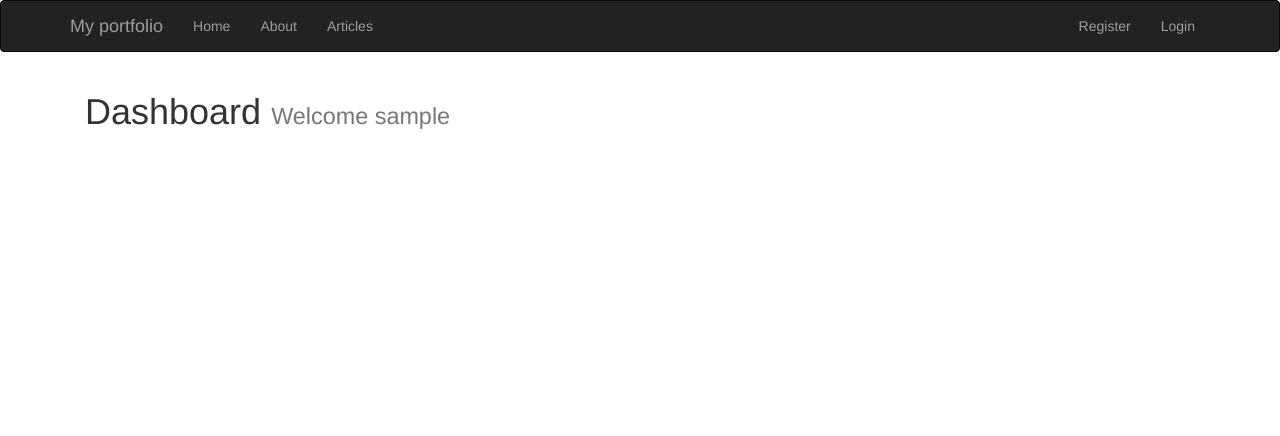
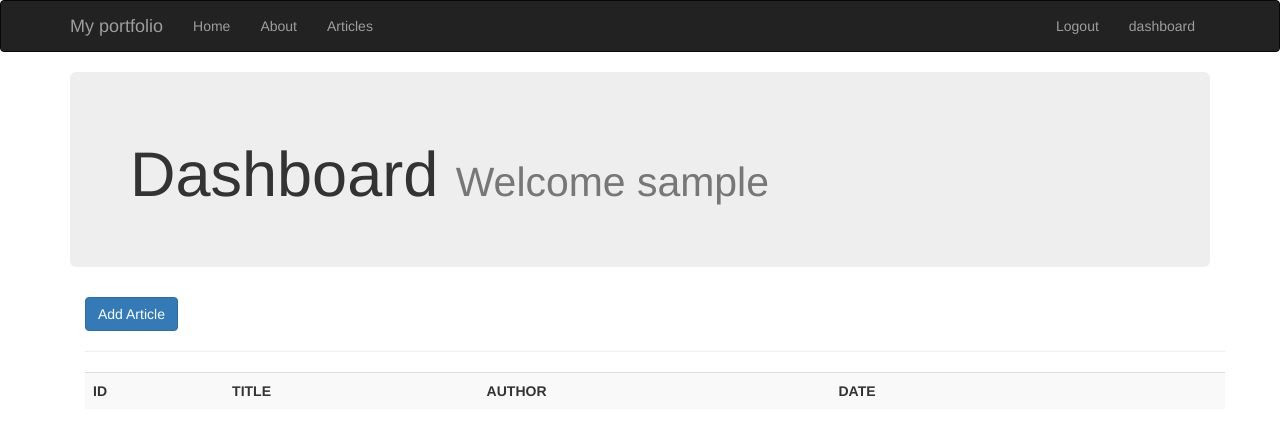
Before and after one commit to Ge0f3/Flaskwebapp, a Flask app: page /dashboard in a window 1280 px wide. Shown: the top 436 px of the page. Run offline with Flask 2, Linux system fonts and the light colour scheme; the visitor is signed in with stand-in values (Sample User, id 1); data that the repository does not hold is empty; some libraries are stand-ins or nearby versions.

Commit message:
articles module updated'

```diff
--- a/Templates/article.html
+++ b/Templates/article.html
@@ -2,7 +2,9 @@
 
 {% block body %}
 <div class="container">
-<h2>{{id}}</h2>
+    <h2>{{article.title}}</h2>
+    <h3>By {{article.author}} <small>created on {{article.create_date}}</small></h3>
+    <p>{{article.body}}</p>
 </div>
 
 
--- a/Templates/dashboard.html
+++ b/Templates/dashboard.html
@@ -1,7 +1,35 @@
 {% extends 'layout.html' %}
 
 {% block body %}
+<div class="jumbotron">
+    <h1>Dashboard <small> Welcome {{session.username}}</small> </h1>
+
+</div>
 <div class="container">
-    <h1>Dashboard <small> Welcome {{session.username}}</small> </h1>
+    <a class="btn btn-primary" type="submit" href="/add_article">Add Article </a>
+    <hr>
+    <table class="table table-striped">
+        <tr>
+            <th>ID</th>
+            <th>TITLE</th>
+            <th>AUTHOR</th>
+            <th>DATE</th>
+            <th></th>
+            <th></th>
+
+        </tr>
+        {% for article in articles %}
+        <tr>
+            <th>{{article.id}}</th>
+            <th>{{article.title}}</th>
+            <th>{{article.author}}</th>
+            <th>{{article.create_date}}</th>
+            <th><a href="edit_article/{{article.id}}" class="btn btn-primary pullright">EDIT</a></th>
+            <th><a href="#" class="btn btn-danger pullright">DELETE</a></th>
+
+        </tr>
+        {% endfor %}
+
+    </table>
 </div>
 {% endblock %}
--- a/Templates/include/_navbar.html
+++ b/Templates/include/_navbar.html
@@ -18,10 +18,11 @@
           </ul>
            <ul class="nav navbar-nav navbar-right">
                {% if session.logged_in %}
-               <li><a href="/logout">Logout</a></li>
+                    <li><a href="/logout">Logout</a></li>
+                    <li><a href="/dashboard">dashboard</a></li>
                {% else %}
-               <li><a href="/register">Register</a></li>
-               <li><a href="/login">Login</a></li>
+                    <li><a href="/register">Register</a></li>
+                    <li><a href="/login">Login</a></li>
                {%  endif%}
 
 
--- a/Templates/index.html
+++ b/Templates/index.html
@@ -5,6 +5,11 @@
 <div class="jumbotron text-center">
     <h1>My portfolio Website</h1>
     <p class="lead" >This is my simple portfolio website which I am building on </p>
+    <a href="/register" class="btn btn-primary btn-lg">Register</a>
+    <a href="/login" class="btn btn-success btn-lg">Login</a>
+    {% if session.logged_in==Null  %}
+    {% endif %}
+
 </div>
 
 
--- a/Templates/layout.html
+++ b/Templates/layout.html
@@ -15,7 +15,10 @@
 
 {% endblock %}
 </div>
-
+<script src="https://cdn.ckeditor.com/4.8.0/standard/ckeditor.js"></script>
 <script src="https://maxcdn.bootstrapcdn.com/bootstrap/3.3.7/js/bootstrap.min.js"></script>
+<script type="text/javascript">
+    CKEDITOR.replace( 'editor' );
+</script>
 </body>
 </html>
--- a/Templates/login.html
+++ b/Templates/login.html
@@ -11,7 +11,7 @@
     </div>
     <div class="form-group">
         <label >Password</label>
-        <input type="text" name='password' class="form-control" value="{{request.form.password}}">
+        <input type="password" name='password' class="form-control" value="{{request.form.password}}">
     </div>
     <button class="btn btn-primary" type="submit">Login</button>
 
--- a/app.py
+++ b/app.py
@@ -3,6 +3,7 @@
 from flask_mysqldb import MySQL
 from wtforms import Form, StringField, TextAreaField, PasswordField, ValidationError, validators
 from passlib.hash import sha256_crypt
+from functools import wraps
 
 app = Flask(__name__)
 
@@ -17,7 +18,6 @@
 #init my sql
 mysql=MySQL(app)
 
-Articles = Articles()
 
 
 @app.route('/')
@@ -30,14 +30,39 @@
     return render_template('about.html')
 
 
-@app.route('/articles')
-def article():
-    return render_template('articles.html', articles=Articles)
+@app.route('/article/<string:id>/')
+def article(id):
+    # creating cursor
+    cur = mysql.connection.cursor()
+
+    # fecting articles
+
+    result = cur.execute("SELECT * FROM articles where id=%s",[id])
+
+    article = cur.fetchone()
+
+    return render_template('article.html', article=article)
 
 
-@app.route('/article/<string:id>/')
-def articles(id):
-    return render_template('article.html', id=id)
+@app.route('/articles')
+def articles():
+    # creating cursor
+    cur = mysql.connection.cursor()
+
+    # fecting articles
+
+    result = cur.execute("SELECT * FROM articles")
+
+    articles = cur.fetchall()
+
+    if result > 0:
+        return render_template('articles.html', articles=articles)
+    else:
+        msg = "NO Articles found"
+        return render_template('articles.html', articles=articles)
+
+    # closing connection
+    cur.close()
 
 
 class RegisterForm(Form):
@@ -111,9 +136,77 @@
 
     return render_template('login.html')
 
+#check if the user is logged in
+def is_logged_in(f):
+    @wraps(f)
+    def wrap(*args, **kwargs):
+        if session.get('logged_in'):
+            flash("authorized user ", 'success')
+            return f(*args, **kwargs)
+        else:
+            flash("Unauthorized user please login", 'danger')
+            return redirect(url_for("login"))
+
+    return wrap
+
+
 @app.route('/dashboard')
+#@is_logged_in
 def dashboard():
+
+    #creating cursor
+    cur = mysql.connection.cursor()
+
+    #fecting articles
+
+    result = cur.execute("SELECT * FROM articles")
+
+    articles=cur.fetchall()
+
+    if result>0:
+        return render_template('dashboard.html',articles=articles)
+    else:
+        msg = "NO Articles found"
+        return  render_template('dashboard.html',articles=articles)
+
+    #closing connection
+    cur.close()
+
     return render_template('dashboard.html')
+
+#article form
+class ArticleFrom(Form):
+    title = StringField('Title', [validators.length(min=10, max=200)])
+    body = TextAreaField('Body', [validators.length(min=30)])
+
+#add article
+@app.route('/add_article',methods=['POST','GET'])
+#@is_logged_in
+def add_article():
+    form = ArticleFrom(request.form)
+
+    if request.method =='POST' and form.validate():
+
+        title = form.title.data
+        body = form.body.data
+
+
+        # creating cursor
+        cur=mysql.connection.cursor()
+
+        #sql query
+        cur.execute("insert into articles(title,body,author) VALUES (%s,%s,%s)",(title,body,session['username']))
+
+        # commit to db
+        mysql.connection.commit()
+
+        cur.close()
+
+        flash("Article list updated ",'success')
+
+        return redirect(url_for('dashboard'))
+
+    return render_template('add_article.html',form=form)
 
 #logout
 @app.route('/logout')
```
Also changed, not shown: Templates/add_article.html (added, +19 -0 lines).
